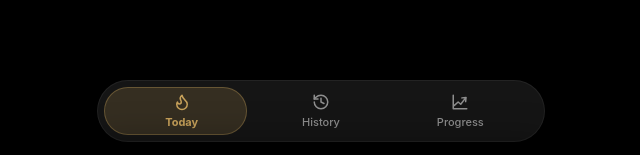
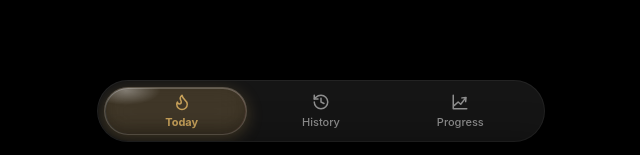
Before and after one commit to pnr62nvzbn-ship-it/Iron-log, a React (Vite) app: page / in a window 1280 px wide. Shown: the part 642-797 px from the top of the page, without its empty margins (319-959 px from the left). Built offline with nearby package versions, Linux system fonts and the light colour scheme.

Commit message:
Add files via upload

```diff
--- a/src/App.jsx
+++ b/src/App.jsx
@@ -328,6 +328,95 @@ export default function WorkoutLogger() {
   const dragInfo = useRef({ startX: 0, startY: 0, baseOffset: 0, width: 0, locked: null });
   const [importPending, setImportPending] = useState(null); // parsed data awaiting confirmation, or null
   const [importError, setImportError] = useState(null); // error message string, or null
+  const [sliderStretching, setSliderStretching] = useState(false);
+  const stretchTimeout = useRef(null);
+  const navRef = useRef(null);
+  const navSliderRef = useRef(null);
+  // navDragActive is a rare on/off flip (drag start / drag end) so React only
+  // re-renders twice per gesture. The actual per-frame position is written
+  // straight to the DOM node below — going through setState for every touch
+  // frame was forcing the whole app (exercise list, header, everything) to
+  // re-render 60x/sec, which is what made the glide feel janky instead of
+  // native-smooth.
+  const [navDragActive, setNavDragActive] = useState(false);
+  const navDrag = useRef({ startX: 0, dragging: false, latestClientX: 0 });
+  const navRafRef = useRef(null);
+
+  const switchView = (v) => {
+    if (v === view) return;
+    setView(v);
+    setSliderStretching(true);
+    if (stretchTimeout.current) clearTimeout(stretchTimeout.current);
+    stretchTimeout.current = setTimeout(() => setSliderStretching(false), 280);
+  };
+
+  const indexFromClientX = (clientX) => {
+    if (!navRef.current) return 0;
+    const rect = navRef.current.getBoundingClientRect();
+    const x = clientX - rect.left;
+    return Math.max(0, Math.min(VIEWS.length - 1, (x / rect.width) * VIEWS.length));
+  };
+
+  const handleNavTouchStart = (e) => {
+    navDrag.current.startX = e.touches[0].clientX;
+    navDrag.current.dragging = false;
+  };
+
+  const endNavDrag = () => {
+    if (navRafRef.current != null) {
+      cancelAnimationFrame(navRafRef.current);
+      navRafRef.current = null;
+    }
+    if (navDrag.current.dragging) {
+      const target = Math.round(indexFromClientX(navDrag.current.latestClientX));
+      switchView(VIEWS[Math.max(0, Math.min(VIEWS.length - 1, target))]);
+    }
+    navDrag.current.dragging = false;
+    setNavDragActive(false);
+  };
+
+  // Manually attached (not React's onTouchMove) so { passive: false } lets
+  // preventDefault actually stop the page from scrolling once a real drag
+  // starts — same reasoning as the page-swipe handler above.
+  useEffect(() => {
+    const el = navRef.current;
+    if (!el) return;
+    const onMove = (e) => {
+      const touch = e.touches[0];
+      navDrag.current.latestClientX = touch.clientX;
+      // Claim the gesture from the very first move, every time — iOS Safari
+      // decides whether JS or native scrolling owns a touch gesture based on
+      // the FIRST touchmove event.
+      e.preventDefault();
+
+      if (!navDrag.current.dragging) {
+        const delta = Math.abs(touch.clientX - navDrag.current.startX);
+        if (delta < 6) return; // still just a tap
+        navDrag.current.dragging = true;
+        setNavDragActive(true); // one state flip to kill the CSS transition, not per-frame
+      }
+
+      // Sync to the display's refresh rate and write straight to the DOM —
+      // no setState, no re-render, just a transform update. This is what
+      // makes it track the finger at a steady 60fps instead of stuttering.
+      if (navRafRef.current == null) {
+        navRafRef.current = requestAnimationFrame(() => {
+          navRafRef.current = null;
+          const idx = indexFromClientX(navDrag.current.latestClientX);
+          if (navSliderRef.current) {
+            navSliderRef.current.style.transform = `translateX(${idx * 100}%)`;
+          }
+        });
+      }
+    };
+    el.addEventListener("touchmove", onMove, { passive: false });
+    el.addEventListener("touchcancel", endNavDrag);
+    return () => {
+      el.removeEventListener("touchmove", onMove);
+      el.removeEventListener("touchcancel", endNavDrag);
+    };
+    // eslint-disable-next-line react-hooks/exhaustive-deps
+  }, [workouts]);
 
   const currentGroup = MUSCLE_GROUPS[groupIdx];
   const currentExerciseList = EXERCISE_LIBRARY[currentGroup];
@@ -385,7 +474,7 @@ export default function WorkoutLogger() {
     };
     el.addEventListener("touchmove", onMove, { passive: false });
     return () => el.removeEventListener("touchmove", onMove);
-  }, [addingExercise]);
+  }, [addingExercise, workouts]);
 
   const handleTouchEnd = () => {
     const info = dragInfo.current;
@@ -833,22 +922,47 @@ export default function WorkoutLogger() {
       )}
 
       {/* Bottom nav */}
-      <div style={styles.bottomNav}>
+      <div
+        style={styles.bottomNav}
+        ref={navRef}
+        onTouchStart={handleNavTouchStart}
+        onTouchEnd={endNavDrag}
+      >
         <div
+          ref={navSliderRef}
           style={{
             ...styles.navSlider,
-            transform: `translateX(${viewIndex * 100}%)`,
+            // This value only matters for the initial paint and any incidental
+            // re-render — while actively dragging, the touchmove handler
+            // overwrites style.transform directly on the DOM node every
+            // frame, bypassing React entirely for smoothness.
+            transform: `translateX(${
+              (dragOffset !== null && dragInfo.current.width
+                ? Math.max(0, Math.min(VIEWS.length - 1, -dragOffset / dragInfo.current.width))
+                : viewIndex) * 100
+            }%) scaleX(${sliderStretching ? 1.14 : 1})`,
+            transition: navDragActive || dragOffset !== null ? "none" : styles.navSlider.transition,
           }}
-        />
-        <button style={styles.navBtn} onClick={() => setView("today")}>
+        >
+          {/* Specular highlight — a soft light patch that drifts across the
+              glass opposite the motion, like light catching a curved surface
+              as it moves. */}
+          <div
+            style={{
+              ...styles.navSliderShine,
+              transform: `translateX(${sliderStretching ? -8 : 0}px)`,
+            }}
+          />
+        </div>
+        <button style={styles.navBtn} onClick={() => switchView("today")}>
           <Flame size={18} strokeWidth={2} color={view === "today" ? "#C7A15A" : "#8E8E8E"} />
           <span style={view === "today" ? styles.navLabelActive : styles.navLabel}>Today</span>
         </button>
-        <button style={styles.navBtn} onClick={() => setView("history")}>
+        <button style={styles.navBtn} onClick={() => switchView("history")}>
           <History size={18} strokeWidth={2} color={view === "history" ? "#C7A15A" : "#8E8E8E"} />
           <span style={view === "history" ? styles.navLabelActive : styles.navLabel}>History</span>
         </button>
-        <button style={styles.navBtn} onClick={() => setView("progress")}>
+        <button style={styles.navBtn} onClick={() => switchView("progress")}>
           <TrendsIcon size={18} strokeWidth={2} color={view === "progress" ? "#C7A15A" : "#8E8E8E"} />
           <span style={view === "progress" ? styles.navLabelActive : styles.navLabel}>Progress</span>
         </button>
@@ -1339,6 +1453,7 @@ const styles = {
     boxShadow: "0 8px 28px rgba(0,0,0,0.5)",
     border: "1px solid rgba(255,255,255,0.06)",
     overflow: "hidden",
+    touchAction: "none",
   },
   navSlider: {
     position: "absolute",
@@ -1347,9 +1462,30 @@ const styles = {
     left: 6,
     width: "calc(33.3334% - 6px)",
     borderRadius: 28,
-    background: "rgba(199, 161, 90, 0.18)",
-    border: "1px solid rgba(199, 161, 90, 0.35)",
-    transition: "transform 0.35s cubic-bezier(0.32, 0.72, 0, 1)",
+    background: "rgba(199, 161, 90, 0.22)",
+    backdropFilter: "blur(14px) saturate(180%)",
+    WebkitBackdropFilter: "blur(14px) saturate(180%)",
+    border: "1px solid rgba(255,255,255,0.16)",
+    // The two thin colored insets fake the faint chromatic-aberration edge
+    // real curved glass/lens surfaces show (very subtle — a rim, not a
+    // rainbow) alongside the normal glass highlight/shadow.
+    boxShadow:
+      "inset 0 1px 0 rgba(255,255,255,0.22), inset 0 -6px 10px rgba(0,0,0,0.15), inset 1px 0 0 rgba(120,180,255,0.10), inset -1px 0 0 rgba(255,150,180,0.10), 0 4px 16px rgba(199,161,90,0.28)",
+    // Slight overshoot on the curve gives it a springy, liquid glide instead
+    // of a mechanical slide.
+    transition: "transform 0.5s cubic-bezier(0.34, 1.56, 0.64, 1)",
+    pointerEvents: "none",
+    overflow: "hidden",
+  },
+  navSliderShine: {
+    position: "absolute",
+    top: "-40%",
+    left: "-20%",
+    width: "70%",
+    height: "90%",
+    borderRadius: "50%",
+    background: "radial-gradient(closest-side, rgba(255,255,255,0.35), rgba(255,255,255,0) 70%)",
+    transition: "transform 0.5s cubic-bezier(0.34, 1.56, 0.64, 1)",
     pointerEvents: "none",
   },
   statsRow: {
@@ -1441,6 +1577,7 @@ const styles = {
     padding: "2px 0",
     position: "relative",
     zIndex: 1,
+    touchAction: "none",
   },
   navLabel: {
     color: "#8E8E8E",
```
